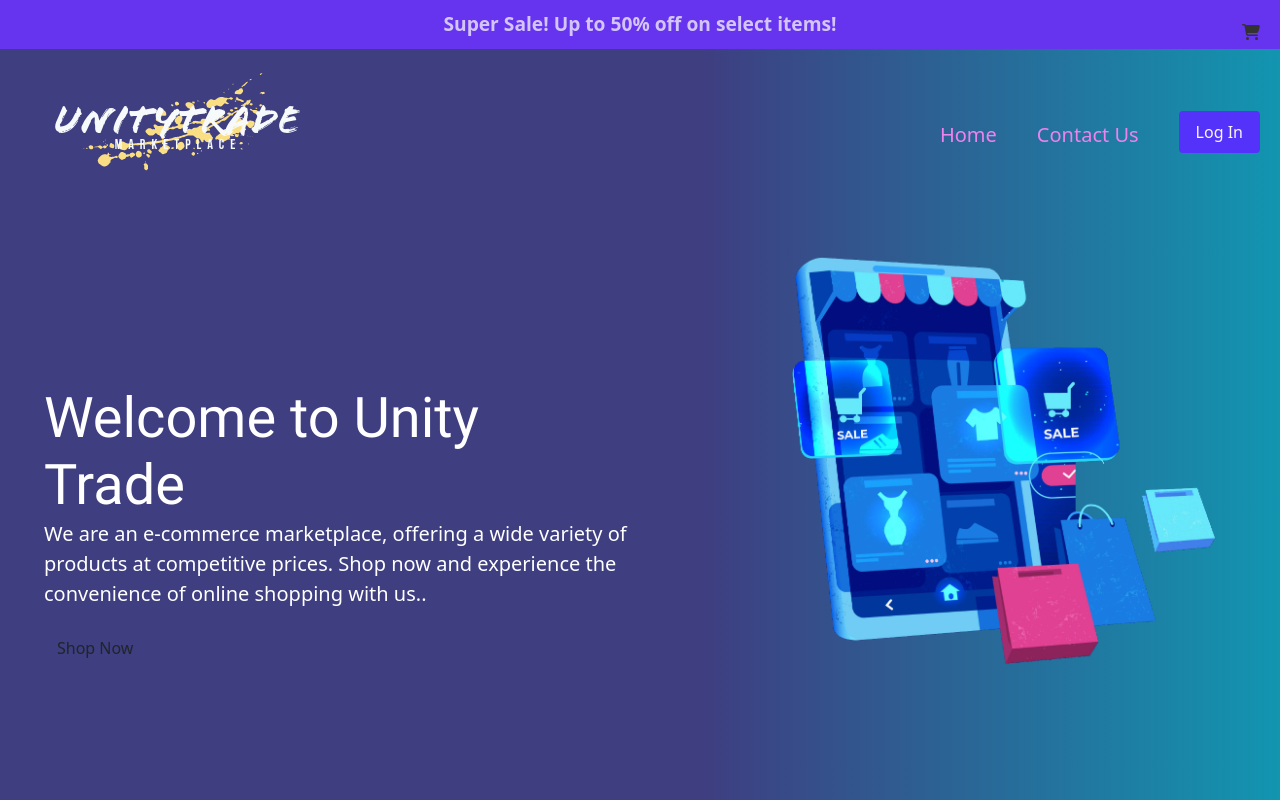
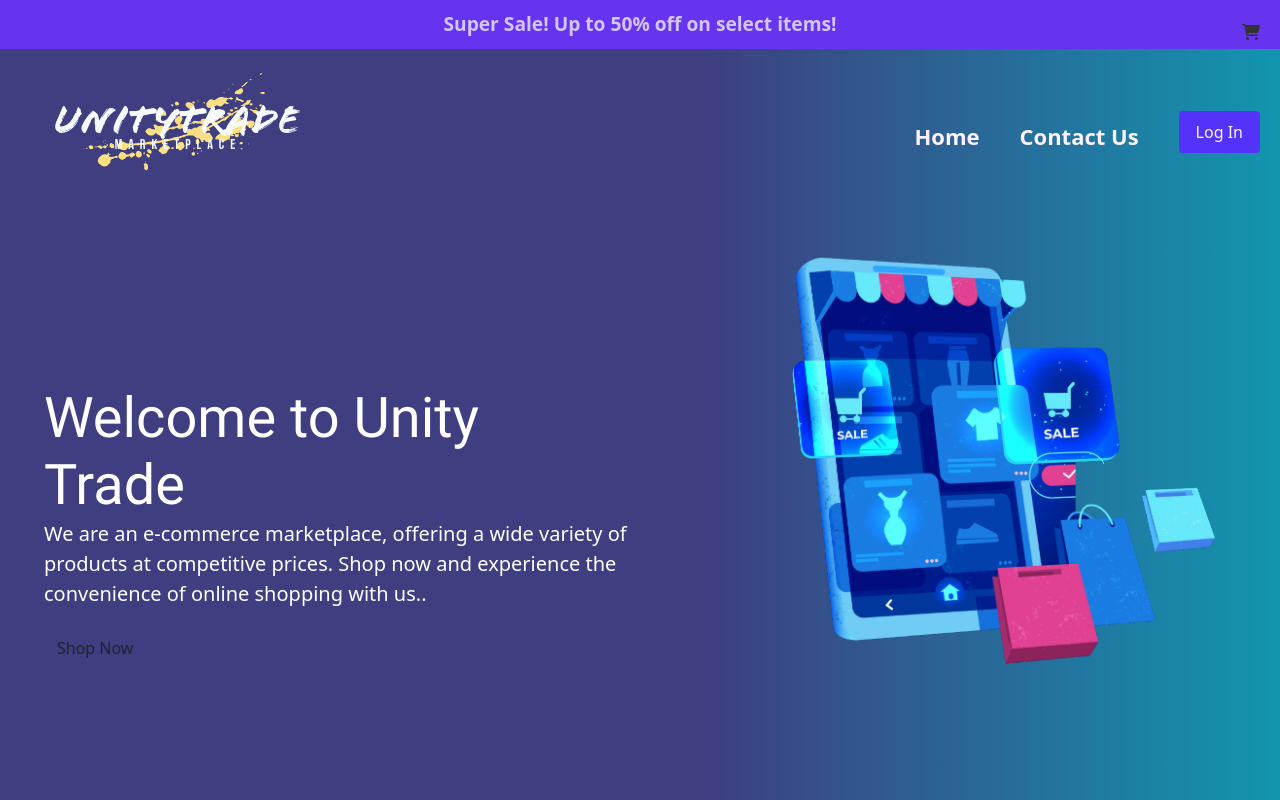
Before and after one commit to uvee35/unitytrade-website, a React (Vite) app: page / in a window 1280 px wide. Shown: the top 800 px of the page. Built offline with nearby package versions, Linux system fonts and the light colour scheme; no server answers.

Commit message:
Update navbar link styles

```diff
--- a/src/Components/Navbar/navbar.css
+++ b/src/Components/Navbar/navbar.css
@@ -27,8 +27,9 @@
 
 .nav-links a {
   text-decoration: none;
-  color: violet;
-  font-size: 20px;
+  color: rgb(254, 243, 254);
+  font-size: 22px;
+  font-weight: bold;
 }
 
 .nav-links a:hover {
```
